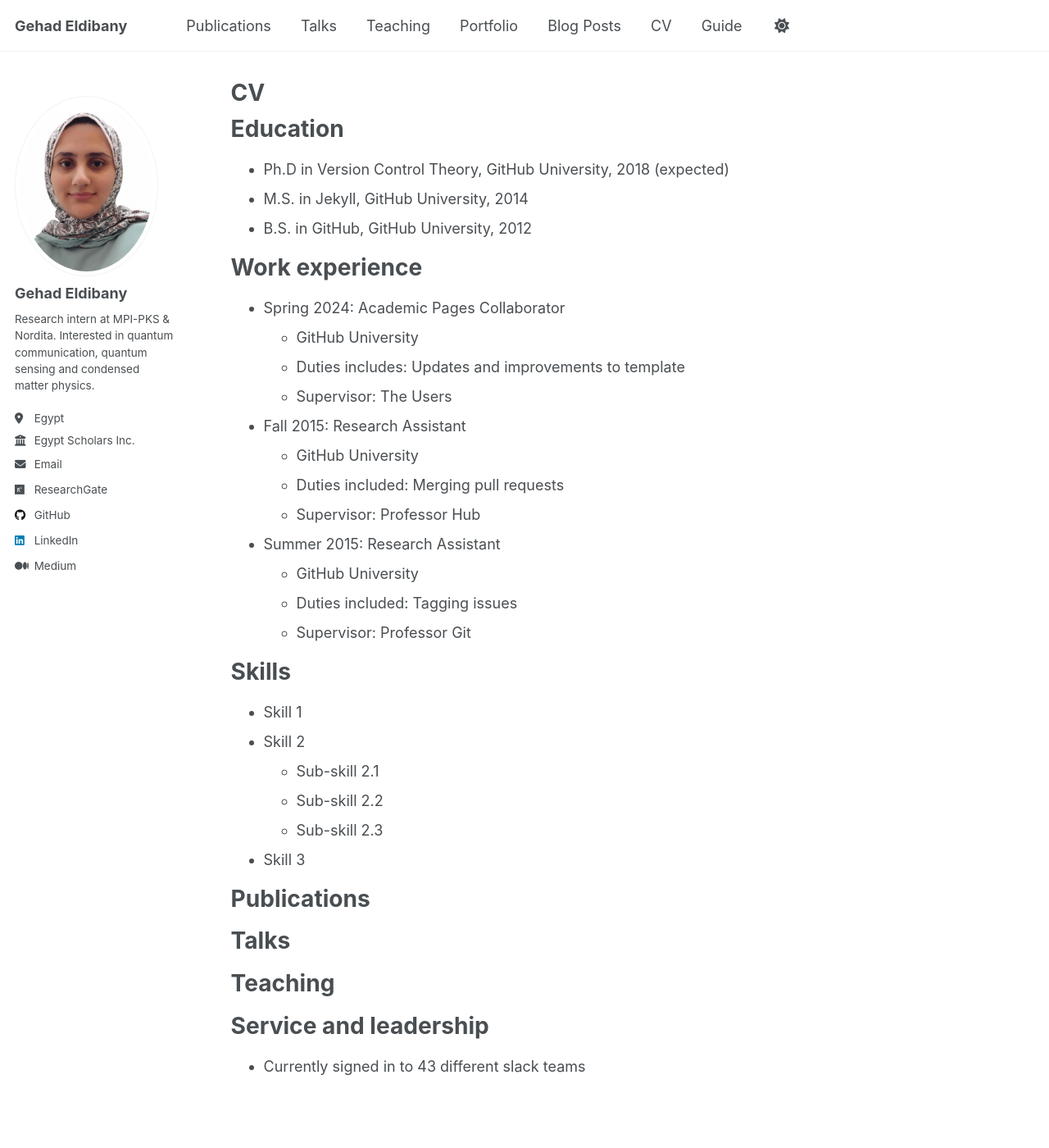
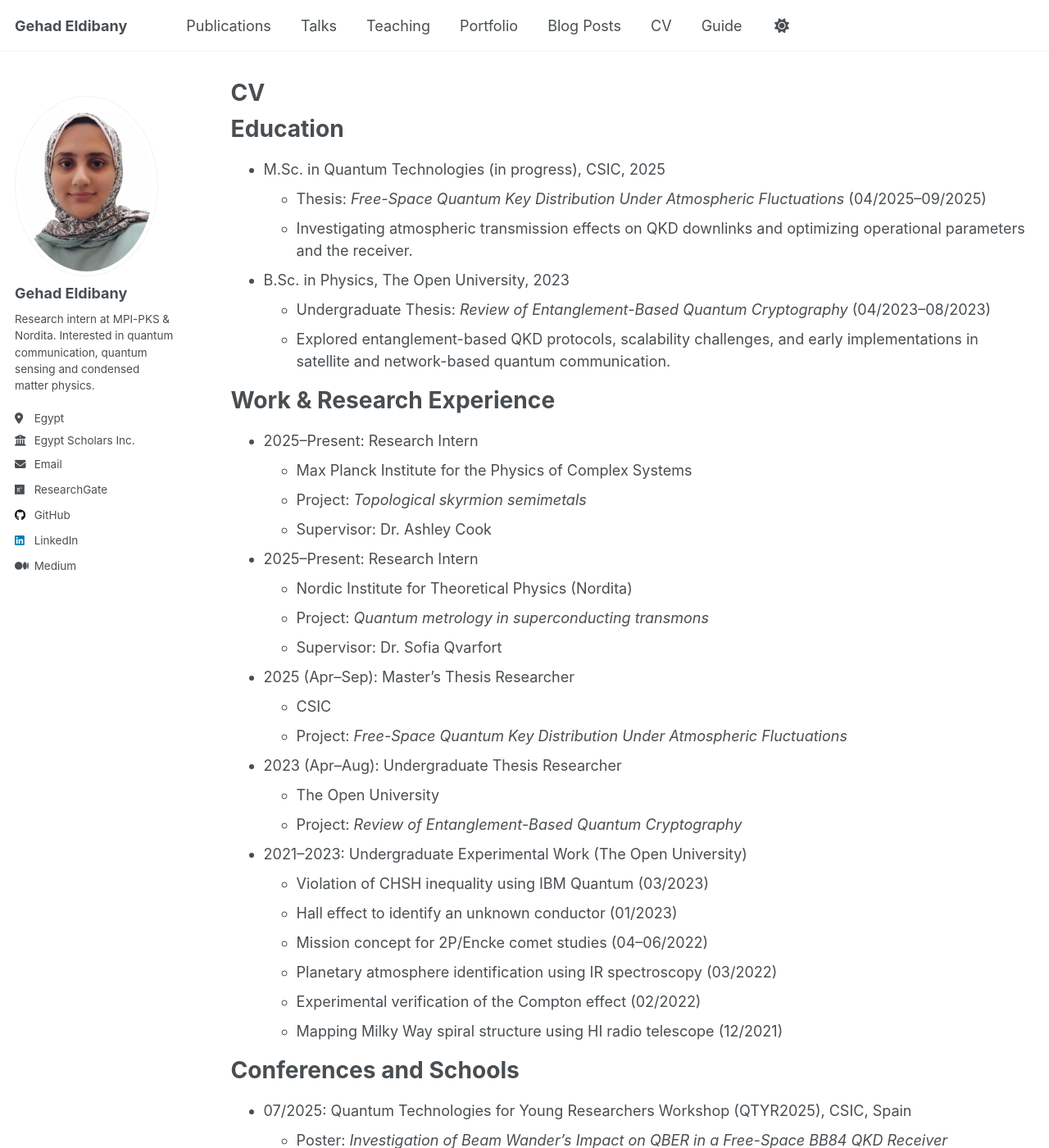
Before and after one commit to gehadibany/gehadibany.github.io, a Jekyll site: the page built from _pages/cv.md, in a window 1280 px wide and 1400 px high. Shown: the whole window at 82% size. Built offline with Jekyll 4.4.1, drawn with Linux system fonts in a browser that asks for light colours; a script that is not in the unit is left out; some of the changed text lies outside the part shown.

Commit message:
CV updated

```diff
--- a/_config.yml
+++ b/_config.yml
@@ -29,7 +29,7 @@ author:
   location         : "Egypt"
   employer         : "Egypt Scholars Inc."
   #uri              : # URL
-  email            : "gehad.mostafa@egyptscholars.org"
+  email            : "gehadmostafa@hotmail.com"
 
   # Academic websites
   #academia         : # URL
--- a/_pages/cv.md
+++ b/_pages/cv.md
@@ -11,54 +11,89 @@ redirect_from:
 
 Education
 ======
-* Ph.D in Version Control Theory, GitHub University, 2018 (expected)
-* M.S. in Jekyll, GitHub University, 2014
-* B.S. in GitHub, GitHub University, 2012
+* M.Sc. in Quantum Technologies (in progress), CSIC, 2025
+  * Thesis: *Free-Space Quantum Key Distribution Under Atmospheric Fluctuations* (04/2025–09/2025)
+  * Investigating atmospheric transmission effects on QKD downlinks and optimizing operational parameters and the receiver.
 
-Work experience
+* B.Sc. in Physics, The Open University, 2023
+  * Undergraduate Thesis: *Review of Entanglement-Based Quantum Cryptography* (04/2023–08/2023)
+  * Explored entanglement-based QKD protocols, scalability challenges, and early implementations in satellite and network-based quantum communication.
+
+Work & Research Experience
 ======
-* Spring 2024: Academic Pages Collaborator
-  * GitHub University
-  * Duties includes: Updates and improvements to template
-  * Supervisor: The Users
+* 2025–Present: Research Intern
+  * Max Planck Institute for the Physics of Complex Systems
+  * Project: *Topological skyrmion semimetals*
+  * Supervisor: Dr. Ashley Cook
 
-* Fall 2015: Research Assistant
-  * GitHub University
-  * Duties included: Merging pull requests
-  * Supervisor: Professor Hub
+* 2025–Present: Research Intern
+  * Nordic Institute for Theoretical Physics (Nordita)
+  * Project: *Quantum metrology in superconducting transmons*
+  * Supervisor: Dr. Sofia Qvarfort
 
-* Summer 2015: Research Assistant
-  * GitHub University
-  * Duties included: Tagging issues
-  * Supervisor: Professor Git
+* 2025 (Apr–Sep): Master’s Thesis Researcher
+  * CSIC
+  * Project: *Free-Space Quantum Key Distribution Under Atmospheric Fluctuations*
+
+* 2023 (Apr–Aug): Undergraduate Thesis Researcher
+  * The Open University
+  * Project: *Review of Entanglement-Based Quantum Cryptography*
+
+* 2021–2023: Undergraduate Experimental Work (The Open University)
+  * Violation of CHSH inequality using IBM Quantum (03/2023)
+  * Hall effect to identify an unknown conductor (01/2023)
+  * Mission concept for 2P/Encke comet studies (04–06/2022)
+  * Planetary atmosphere identification using IR spectroscopy (03/2022)
+  * Experimental verification of the Compton effect (02/2022)
+  * Mapping Milky Way spiral structure using HI radio telescope (12/2021)
+
+Conferences and Schools
+======
+* 07/2025: Quantum Technologies for Young Researchers Workshop (QTYR2025), CSIC, Spain
+  * Poster: *Investigation of Beam Wander’s Impact on QBER in a Free-Space BB84 QKD Receiver*
+
+* 06/2024: 49th International Nathiagali Summer College on Quantum Technologies
+  * ICTP, PAEC, NCP, Pakistan
+
+* 03/2024: 9th Spring Plasma Physics School
+  * ICTP & EGYPlasma, Egypt
+  * Awarded *Best Problem Solving*
+
+* 07/2023: Multi-Scale Methods Summer School, Gdańsk University of Technology, Poland
+  * ECTS: 6 | Grade: 93%
+
+Trainings and Courses
+======
+* 10/2024–12/2024: Statistics, Machine Learning, Git & GitLab, CI Workshops – Helmholtz Association
+* 09/2024: Helmholtz Summer School: *From Data to Knowledge* – Helmholtz Association
+* 07/2024: Qiskit Global Summer School 2024 – IBM
+* 07/2024: Quantum Barsaat 2024 (quantum computing & annealing) – QWorld
+* 09/2023–04/2024: *Introduction to Quantum Computing with Google Quantum AI* – The Coding School
+  * Project: [Encryption with a BB84-generated key using Cirq](https://github.com/gehadibany/qxqproject)
+* 07/2023–08/2023: Global Quantum Program – Womanium
+* 11/2021–12/2021: Science Journalism Training Program – British Council
 
 Skills
 ======
-* Skill 1
-* Skill 2
-  * Sub-skill 2.1
-  * Sub-skill 2.2
-  * Sub-skill 2.3
-* Skill 3
+* **Programming & Digital skills**: Python (data processing, visualization, quantum programming), LaTeX (academic writing), Git (version control)
+* **Languages**: English (IELTS Academic 8.0)
 
-Publications
+Memberships
 ======
-  <ul>{% for post in site.publications reversed %}
-    {% include archive-single-cv.html %}
-  {% endfor %}</ul>
+* Institute of Physics (IOP), 2020–Present
 
-Talks
+Service and Leadership
 ======
-  <ul>{% for post in site.talks reversed %}
-    {% include archive-single-talk-cv.html  %}
-  {% endfor %}</ul>
+* **Team Leader**, Egypt Scholars Library (2014–Present)
+  * Leading science communication efforts for Arabic-speaking audiences.
+  * Volunteer of the Year (2022).
+  * Coordinated *Egypt Scholars Science Writing Contest* (2022).
 
-Teaching
-======
-  <ul>{% for post in site.teaching reversed %}
-    {% include archive-single-cv.html %}
-  {% endfor %}</ul>
+* **Translator & Editor** (2013–Present)
+  * Won *Best Coverage of the RO Water Treatment Project* (British Council, 2021).
 
-Service and leadership
-======
-* Currently signed in to 43 different slack teams
+* **Science Project Student Buddy**, The Open University (2023–Present)
+  * Guided new physics students with academic and project-related support.
+
+* **Time management & coordination**
+  * Managed simultaneous work and study commitments for 12 years.
```
